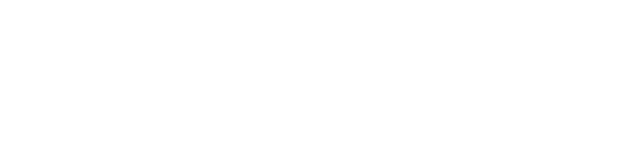
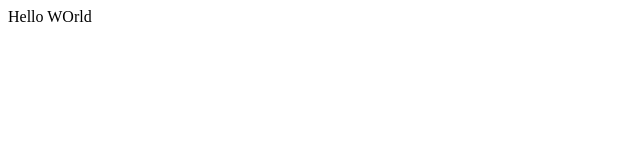
Before and after one commit to suresh4sparktics/assignment, a plain HTML site: page index.html in a window 1280 px wide. Shown: the whole page, without its empty margins (0-640 px from the left). Drawn offline with Linux system fonts and the light colour scheme.

Commit message:
Added New Style File

```diff
--- a/index.html
+++ b/index.html
@@ -6,5 +6,7 @@
     <meta name="viewport" content="width=device-width, initial-scale=1.0" />
     <title>Document</title>
   </head>
-  <body></body>
+  <body>
+    <div>Hello WOrld</div>
+  </body>
 </html>
```
Also changed, not shown: style.css (added).
